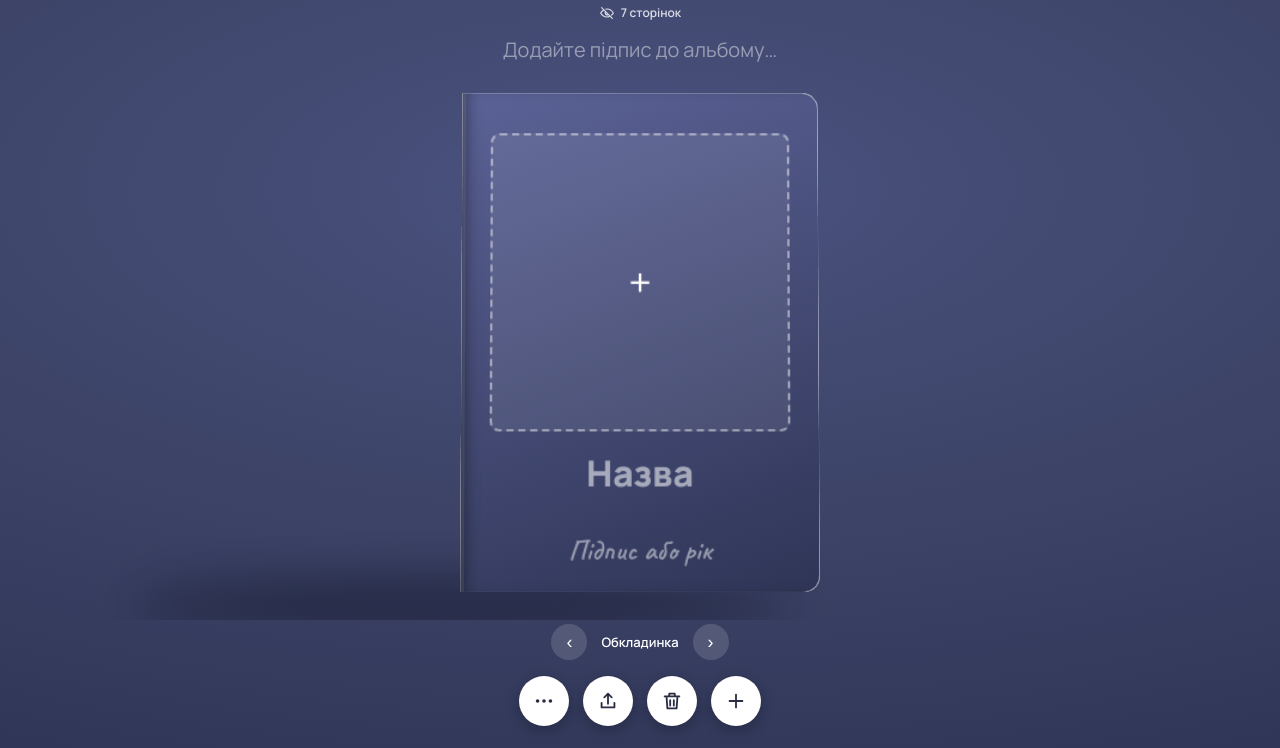
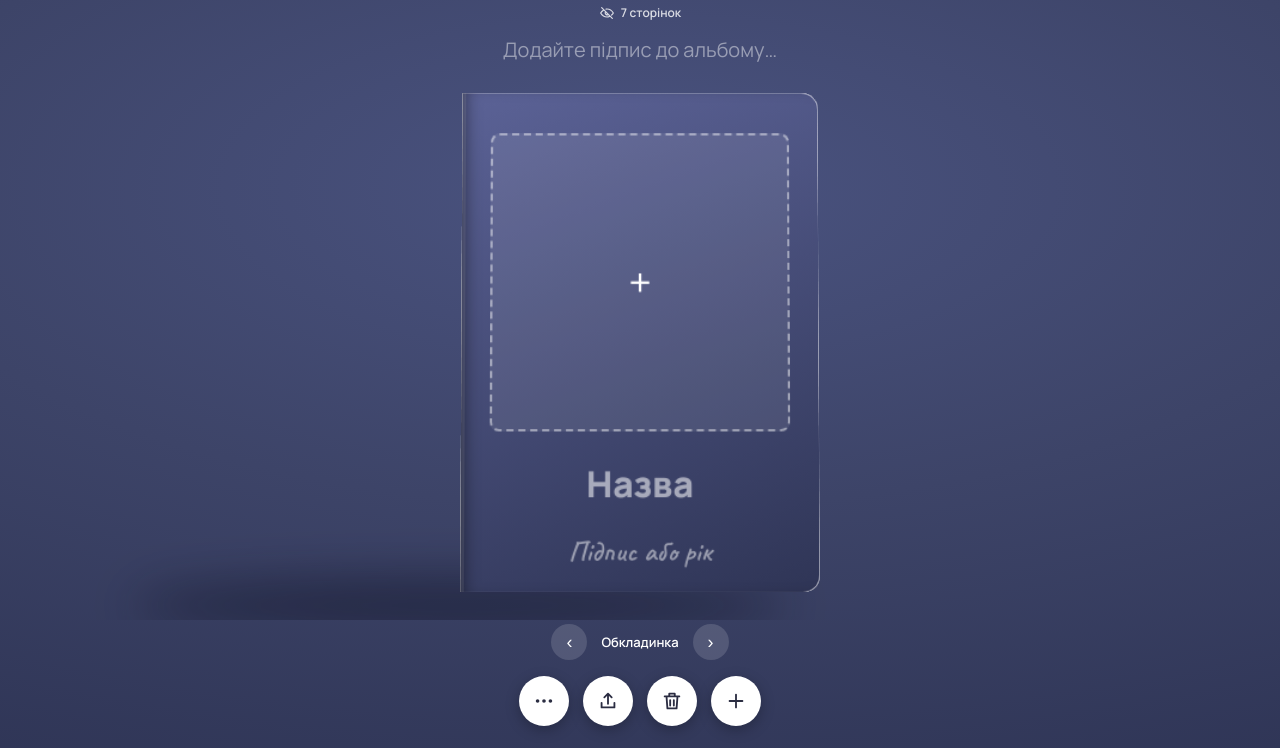
Before and after one commit to mikola391/index.html., a plain HTML site: page index.html in a window 1280 px wide. Shown: the part 52-800 px from the top of the page. Drawn offline with Linux system fonts and the light colour scheme; no server answers; a web font is replaced by a local one.

Commit message:
Update index.html

```diff
--- a/index.html
+++ b/index.html
@@ -46,7 +46,7 @@ main{flex:1;width:100%;display:flex;align-items:center;justify-content:center;ov
 .slot .x{position:absolute;top:3px;right:3px;z-index:2;width:24px;height:24px;border-radius:50%;background:rgba(0,0,0,.6);
   color:#fff;display:none;place-items:center;font:16px/1 sans-serif}
 .slot.has:hover .x{display:grid}
-.slot.full{border:2px dashed rgba(255,255,255,.45);border-radius:8px;background:rgba(255,255,255,.08);color:#fff}
+.slot.full{z-index:1;border:2px dashed rgba(255,255,255,.45);border-radius:8px;background:rgba(255,255,255,.08);color:#fff}
 .slot.full.has{border:6px solid #fff;box-shadow:0 6px 20px rgba(0,0,0,.4)}
 
 /* текст */
@@ -54,6 +54,7 @@ main{flex:1;width:100%;display:flex;align-items:center;justify-content:center;ov
   font:600 22px/1.15 Caveat,cursive;color:var(--ink)}
 .tx::-webkit-scrollbar{display:none}
 .tx:empty::before{content:attr(data-ph);color:#b4b0c8;pointer-events:none}
+.tx{z-index:2;-webkit-user-select:text;user-select:text;-webkit-touch-callout:default}
 .tx:focus{background:rgba(58,67,99,.08)}
 .tx.tt{font:800 22px/1.15 Manrope,sans-serif;text-align:center}
 .tx.poem{font:italic 400 15px/1.5 'Playfair Display',serif;text-align:center}
@@ -61,7 +62,8 @@ main{flex:1;width:100%;display:flex;align-items:center;justify-content:center;ov
 .tx.ctt{font:800 30px/1.1 Manrope,sans-serif;color:#fff;text-align:center}
 .tx.cts{text-align:center;color:#fff;font-size:24px;opacity:.9}
 .tx.ctt:empty::before,.tx.cts:empty::before{color:rgba(255,255,255,.55)}
-.tx.ctt:focus,.tx.cts:focus{background:rgba(255,255,255,.12)}
+.tx.ctt,.tx.cts{overflow:visible;z-index:5;min-height:38px;display:flex;align-items:center;justify-content:center;padding:4px 8px;background:none;border:0;caret-color:#fff}
+.tx.ctt:focus,.tx.cts:focus{background:none}
 
 /* керування */
 .nav{display:flex;align-items:center;gap:14px;font-size:13px;font-weight:600;padding:4px 0 12px}
@@ -74,6 +76,7 @@ main{flex:1;width:100%;display:flex;align-items:center;justify-content:center;ov
 .menu.on{display:flex}
 .menu button,.menu label{padding:13px 14px;border:0;background:none;font:600 15px Manrope,sans-serif;text-align:left;color:inherit;cursor:pointer}
 :focus-visible{outline:2px solid #fff;outline-offset:2px}
+.tx:focus-visible,#title:focus-visible,#sub:focus-visible{outline:none}
 @media (prefers-reduced-motion:reduce){.book,.leaf{transition-duration:.01s}}
 </style>
 </head>
@@ -165,7 +168,7 @@ const TPL=[
  [['s','a',6,4,42],['s','b',52,4,42],['s','c',6,36,42],['s','d',52,36,42],['t','t',8,70,84,26,0,'hand','Ваші слова…']],
  [['t','t',8,6,84,30,0,'poem','Вірш…'],['s','a',14,40,72,0,-2]]
 ];
-const COVER=[['s','a',8,8,84,0,0,'full'],['t','h',8,72,84,14,0,'ctt','Назва'],['t','t',8,88,84,8,0,'cts','Підпис або рік']];
+const COVER=[['s','a',8,8,84,0,0,'full'],['t','h',8,71,84,15,0,'ctt','Назва'],['t','t',8,87,84,10,0,'cts','Підпис або рік']];
 
 function fillPage(f,p,idx){
   (idx===0?COVER:TPL[p.t]).forEach(([ty,k,x,y,w,h,r,c,ph])=>{
```
